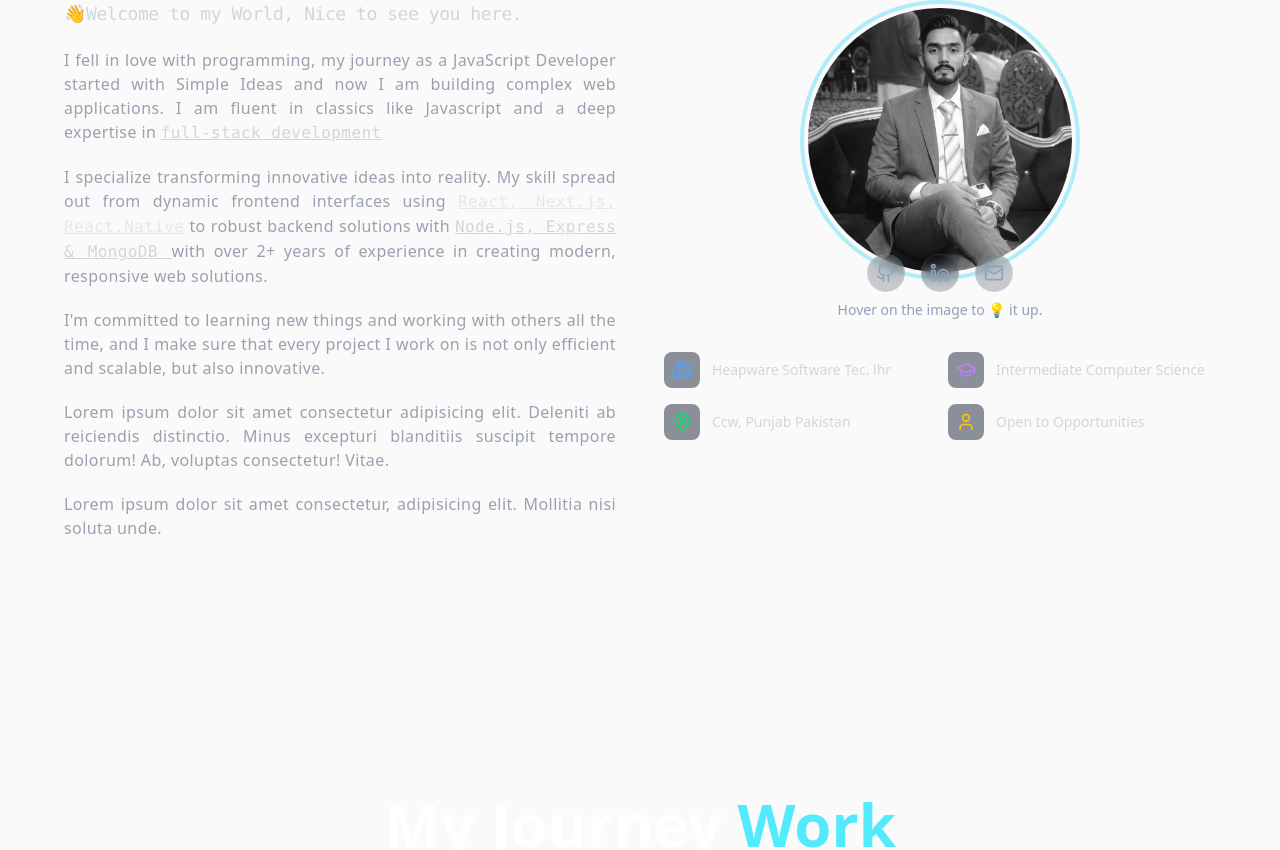
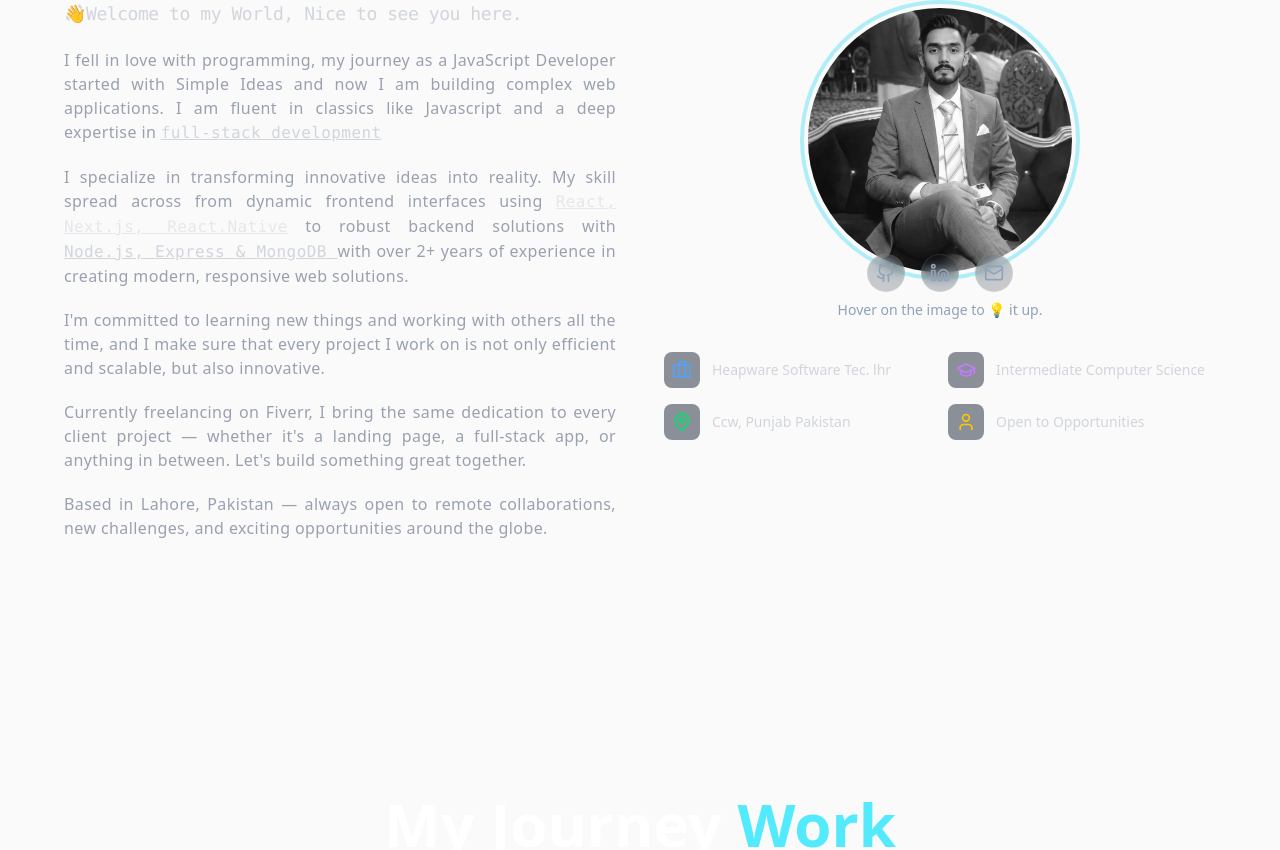
Before and after one commit to hurayracodes/abuhurayra, a React (Vite) app: page / in a window 1280 px wide. Shown: the part 990-1840 px from the top of the page. Built offline with nearby package versions, Linux system fonts and the light colour scheme; no server answers.

Commit message:
main lorem text ko real words main convert kiya hai about.jsx ki last intro lines ko

```diff
--- a/src/Sections/About.jsx
+++ b/src/Sections/About.jsx
@@ -26,8 +26,7 @@ function About() {
           <h1 className="text-white text-2xl sm:text-3xl md:text-4xl font-bold text-left">
             LET ME{" "}
             <span className="text-cyan-400 bg-linear-to-r from-blue-400 to-cyan-300 bg-clip-text text-transparent">
-              INTRODUCE
-            MYSELF
+              INTRODUCE MYSELF
             </span>{" "}
           </h1>
         </div>
@@ -50,8 +49,8 @@ function About() {
             </p>
 
             <p className="text-gray-400 text-sm md:text-base tracking-wide">
-              I specialize transforming innovative ideas into reality. My skill
-              spread out from dynamic frontend interfaces using{" "}
+              I specialize in transforming innovative ideas into reality. My
+              skill spread across from dynamic frontend interfaces using{" "}
               <span className=" font-mono underline text-gray-200">
                 React, Next.js, React.Native
               </span>{" "}
@@ -69,13 +68,12 @@ function About() {
               efficient and scalable, but also innovative.
             </p>
             <p className="text-gray-400 text-sm md:text-base tracking-wide">
-              Lorem ipsum dolor sit amet consectetur adipisicing elit. Deleniti
-              ab reiciendis distinctio. Minus excepturi blanditiis suscipit
-              tempore dolorum! Ab, voluptas consectetur! Vitae.
+              Currently freelancing on Fiverr, I bring the same dedication to
+              every client project — whether it's a landing page, a full-stack
+              app, or anything in between. Let's build something great together.
             </p>
             <p className="text-gray-400 text-sm md:text-base tracking-wide">
-              Lorem ipsum dolor sit amet consectetur, adipisicing elit. Mollitia
-              nisi soluta unde.
+              Based in Lahore, Pakistan — always open to remote collaborations, new challenges, and exciting opportunities around the globe.
             </p>
           </section>
 
--- a/src/Sections/Testimonials.jsx
+++ b/src/Sections/Testimonials.jsx
@@ -1,11 +1,14 @@
 import { Testimonial } from "../ui/Cleantestimonial";
+import TitleHeader from "../ui/TitleHeader";
 
 const Testimonials = () => {
   return (
-    <div className="flex w-full h-screen justify-center items-center">
+    <div className="flex flex-col gap-10 w-full h-screen justify-center items-center">
+      <TitleHeader title="Kind words from" subTitle=" satisfied clients" />
+
       <Testimonial />
     </div>
   );
 };
 
-export default Testimonials ;
+export default Testimonials;
```
